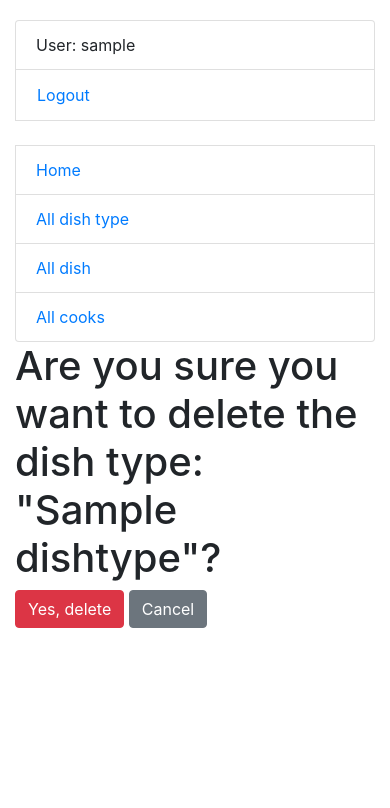
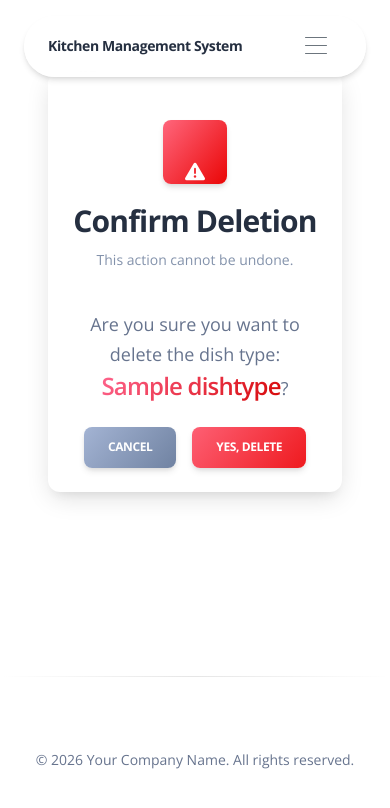
Before and after one commit to SerhiiAm/kitchen-management-system, a Django app: page /menu/dish-type/1/delete/ in a window 390 px wide. Shown: the top 808 px of the page. Run offline with Django 5.2, Linux system fonts and the light colour scheme; a user stored in the database is signed in; tables that the repository leaves empty hold one stand-in row (values such as "Sample post"); some libraries are stand-ins or nearby versions.

Commit message:
change indents in index.html, dish_type_form.html, dish_type_detail.html and update dish_type_confirm_delete.html page

```diff
--- a/templates/kitchen/dish_type_confirm_delete.html
+++ b/templates/kitchen/dish_type_confirm_delete.html
@@ -1,15 +1,47 @@
-{% extends "base.html" %}
+{% extends "layouts/base-presentation.html" %}
+
+{% block title %}Delete Dish Type - {{ object.name }}{% endblock %}
 
 {% block content %}
-  <h1>Are you sure you want to delete the dish type: "{{ object.name }}"?</h1>
+  <section class="py-5 m-4">
+    <div class="container">
+      <div class="row justify-content-center">
+        <div class="col-lg-6 col-md-8">
 
-  <form action="" method="post">
-    {% csrf_token %}
+          <div class="card shadow-lg border-radius-lg bg-white mb-4">
 
-    <input type="submit" value="Yes, delete" class="btn btn-danger">
+            <div class="card-header bg-transparent pb-0 border-bottom-0 text-center mt-4">
+              <div
+                  class="icon icon-shape icon-lg bg-gradient-danger shadow text-center border-radius-md mb-3 mx-auto d-flex align-items-center justify-content-center">
+                <i class="fas fa-exclamation-triangle text-white opacity-10"></i>
+              </div>
+              <h3 class="font-weight-bolder text-dark m-0">Confirm Deletion</h3>
+              <p class="text-sm text-secondary mt-2">This action cannot be undone.</p>
+            </div>
 
-    <a href="{% url 'kitchen:dish-type-list' %}" class="btn btn-secondary">
-      Cancel
-    </a>
-  </form>
+            <div class="card-body text-center">
+              <p class="text-lg mb-4">
+                Are you sure you want to delete the dish type: <br>
+                <strong class="text-gradient text-danger h4">{{ object.name }}</strong>?
+              </p>
+
+              <form action="" method="post" class="d-flex justify-content-center gap-3 mt-4">
+                {% csrf_token %}
+
+                <a href="{% url 'kitchen:dish-type-list' %}" class="btn bg-gradient-secondary mb-0">
+                  Cancel
+                </a>
+
+                <button type="submit" class="btn bg-gradient-danger mb-0">
+                  Yes, delete
+                </button>
+              </form>
+            </div>
+
+          </div>
+
+        </div>
+      </div>
+    </div>
+  </section>
 {% endblock %}
```
Also changed, not shown: templates/kitchen/index.html (+13 -10 lines), templates/kitchen/dish_type_detail.html (line endings or trailing spaces), templates/kitchen/dish_type_form.html (line endings or trailing spaces).
